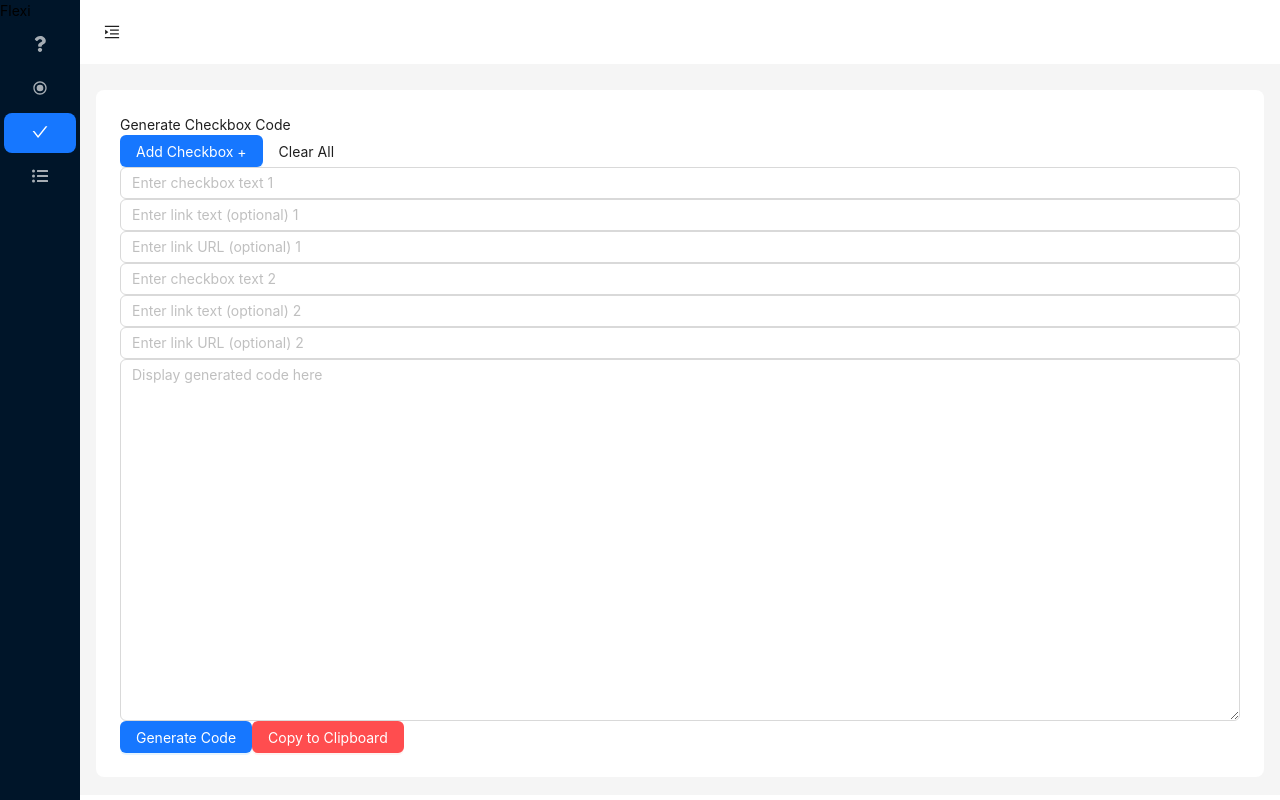
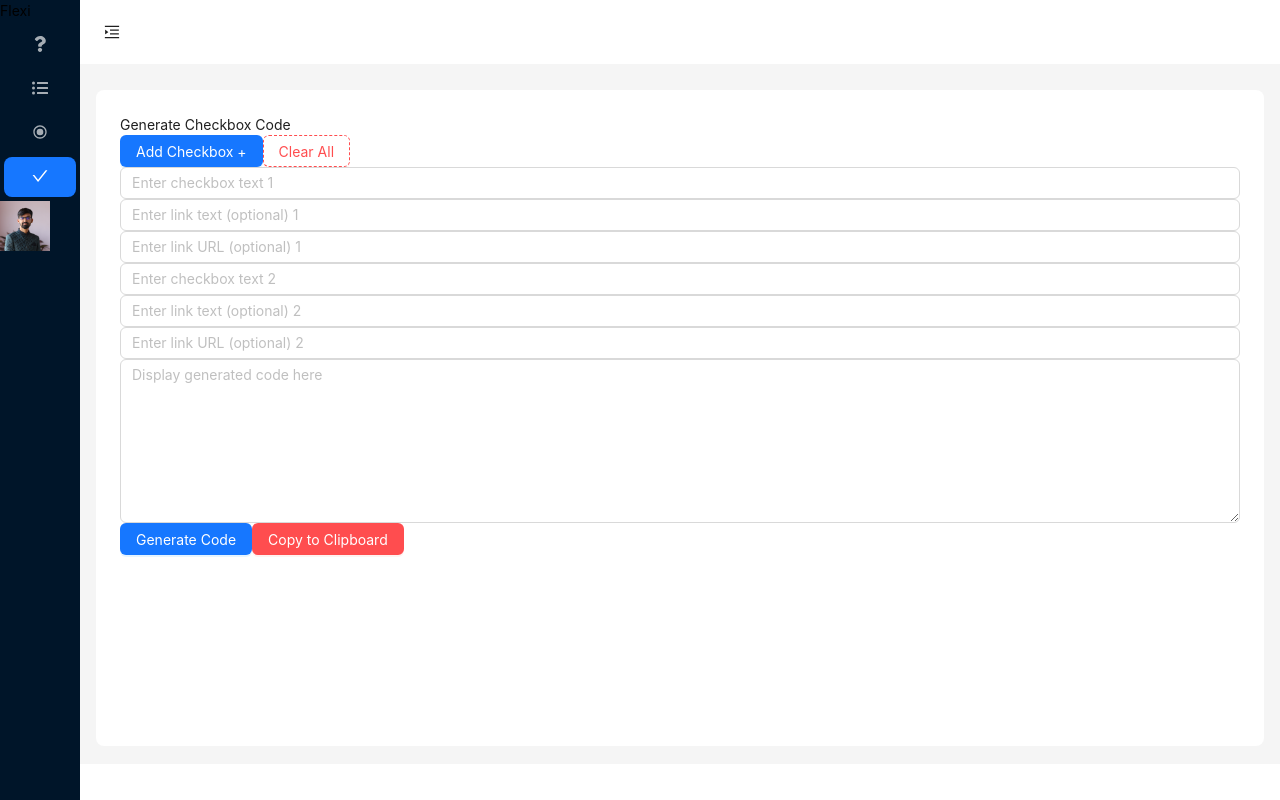
Before and after one commit to atultingre/flexisales-useful-tools, a React (Vite) app: page /checkbox in a window 1280 px wide. Built offline with nearby package versions, Linux system fonts and the light colour scheme.

Commit message:
new changes added

```diff
--- a/src/components/Checkbox/CheckboxGroupGenerator.jsx
+++ b/src/components/Checkbox/CheckboxGroupGenerator.jsx
@@ -77,7 +77,7 @@ const CheckboxGroupGenerator = () => {
             Add Checkbox +
           </Button>
           <Button
-            type="danger"
+            type="dashed" danger
             onClick={handleClear}
           >
             Clear All
@@ -113,7 +113,7 @@ const CheckboxGroupGenerator = () => {
       </div>
       <div className="mt-4 flex flex-col space-y-2">
         <TextArea
-          rows={16}
+          rows={7}
           placeholder="Display generated code here"
           value={generatedCode}
           readOnly
--- a/src/components/Dashboard/Dashboard.jsx
+++ b/src/components/Dashboard/Dashboard.jsx
@@ -1,5 +1,5 @@
 import React, { useState } from "react";
-import { useLocation, Link } from "react-router-dom";
+import { useLocation, Link, NavLink } from "react-router-dom";
 import {
   CheckOutlined,
   MenuFoldOutlined,
@@ -11,6 +11,7 @@ import {
 import { MdOutlineRadioButtonChecked } from "react-icons/md";
 import { Button, Layout, Menu, theme } from "antd";
 import { FaLink, FaListUl, FaQuestion } from "react-icons/fa";
+import { ImGit } from "react-icons/im";
 
 const { Header, Sider, Content } = Layout;
 
@@ -42,12 +43,15 @@ const Dashboard = ({ children }) => {
       >
         <div className="my-5 flex justify-center items-center">
           <h1 className="text-xl text-white">
-            {!collapsed ? "Flexisales useful tools" : "Flexi"}
+            {!collapsed ? "Flexisales Tools" : "Flexi"}
           </h1>
         </div>
         <Menu theme="dark" mode="inline" selectedKeys={[currentPath]}>
           <Menu.Item key="/" icon={<FaQuestion />}>
             <Link to="/">CQ Questions</Link>
+          </Menu.Item>
+          <Menu.Item key="/List" icon={<FaListUl />}>
+            <Link to="/List">List</Link>
           </Menu.Item>
           <Menu.Item key="/radio" icon={<MdOutlineRadioButtonChecked />}>
             <Link to="/radio">Radio</Link>
@@ -55,13 +59,39 @@ const Dashboard = ({ children }) => {
           <Menu.Item key="/checkbox" icon={<CheckOutlined />}>
             <Link to="/checkbox">Checkbox</Link>
           </Menu.Item>
-          <Menu.Item key="/List" icon={<FaListUl />}>
-            <Link to="/List">List</Link>
-          </Menu.Item>
           {/* <Menu.Item key="/link-opener" icon={<FaLink />}>
             <Link to="/link-opener">Link opener</Link>
           </Menu.Item> */}
         </Menu>
+        <NavLink to="https://atultingre.vercel.app" target="_blanck">
+          <div className="fixed bottom-0 text-white flex items-center ml-3 justify-center gap-3 mb-5">
+            {!collapsed ? (
+              <>
+                <div>
+                  <img
+                    src="./AtulSquare.jpg"
+                    alt="logo"
+                    width={50}
+                    className="rounded-full "
+                  />
+                </div>
+                <div>
+                  <h1 className="font-semibold text-md">Atul Tingre</h1>
+                  <span className="text-[gold] hover:text-[orange]">Software Engineer</span>
+                </div>
+              </>
+            ) : (
+              <div>
+                <img
+                  src="./Atul.jpg"
+                  alt="logo"
+                  width={50}
+                  className="rounded-full "
+                />
+              </div>
+            )}
+          </div>
+        </NavLink>
       </Sider>
       <Layout style={{ marginLeft: collapsed ? 80 : 200 }}>
         <Header
--- a/src/components/List/ListGenerator.jsx
+++ b/src/components/List/ListGenerator.jsx
@@ -92,7 +92,7 @@ ${filteredContent
         <Button type="primary" onClick={handleCopyToClipboard}>
           Copy to Clipboard
         </Button>
-        <Button type="danger" onClick={handleClear}>
+        <Button type="dashed" danger onClick={handleClear}>
           Clear All
         </Button>
       </div>
--- a/src/components/Radio/RadioGroupGenerator.jsx
+++ b/src/components/Radio/RadioGroupGenerator.jsx
@@ -87,7 +87,7 @@ const RadioGroupGenerator = () => {
           <Button type="primary" onClick={handleAddRadioGroup} className="mr-4">
             Add Radio Group +
           </Button>
-          <Button type="danger" onClick={handleClear}>
+          <Button type="dashed" danger onClick={handleClear}>
             Clear All
           </Button>
         </div>
@@ -117,7 +117,7 @@ const RadioGroupGenerator = () => {
       </div>
       <div className="mt-4 flex flex-col space-y-2">
         <TextArea
-          rows={16}
+          rows={6}
           placeholder="Display generated code here"
           value={generatedCode}
           readOnly
--- a/src/components/Select/Select.jsx
+++ b/src/components/Select/Select.jsx
@@ -80,7 +80,7 @@ const Select = () => {
           <Button type="primary" onClick={handleAddSelect}>
             Add Select +
           </Button>
-          <Button type="priamry" onClick={handleClear} className="ml-4">
+          <Button type="dashed" danger onClick={handleClear} className="ml-4">
             Clear All
           </Button>
         </div>
```
Also changed, not shown: public/Atul.jpg (added), public/AtulSquare.jpg (added).
